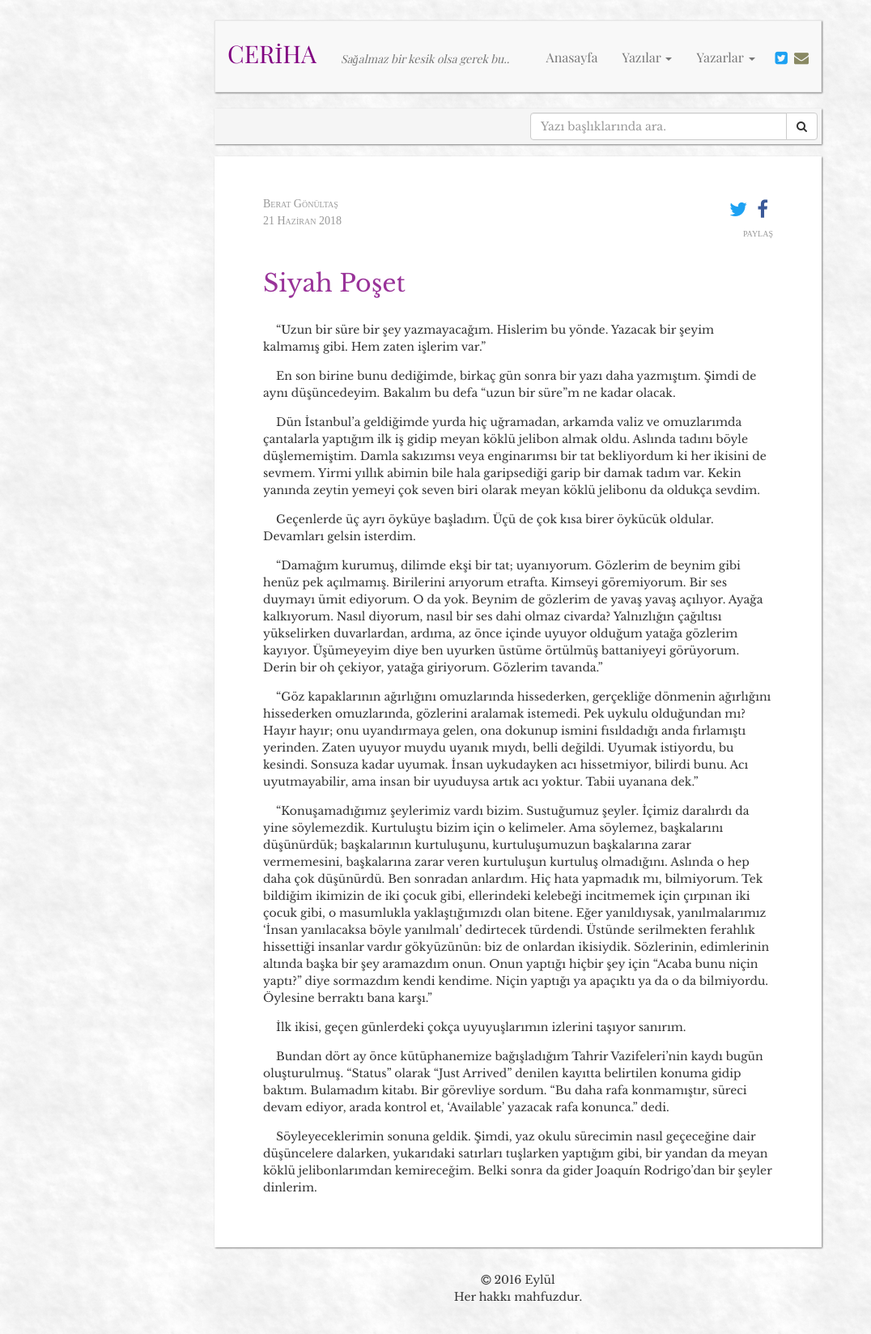
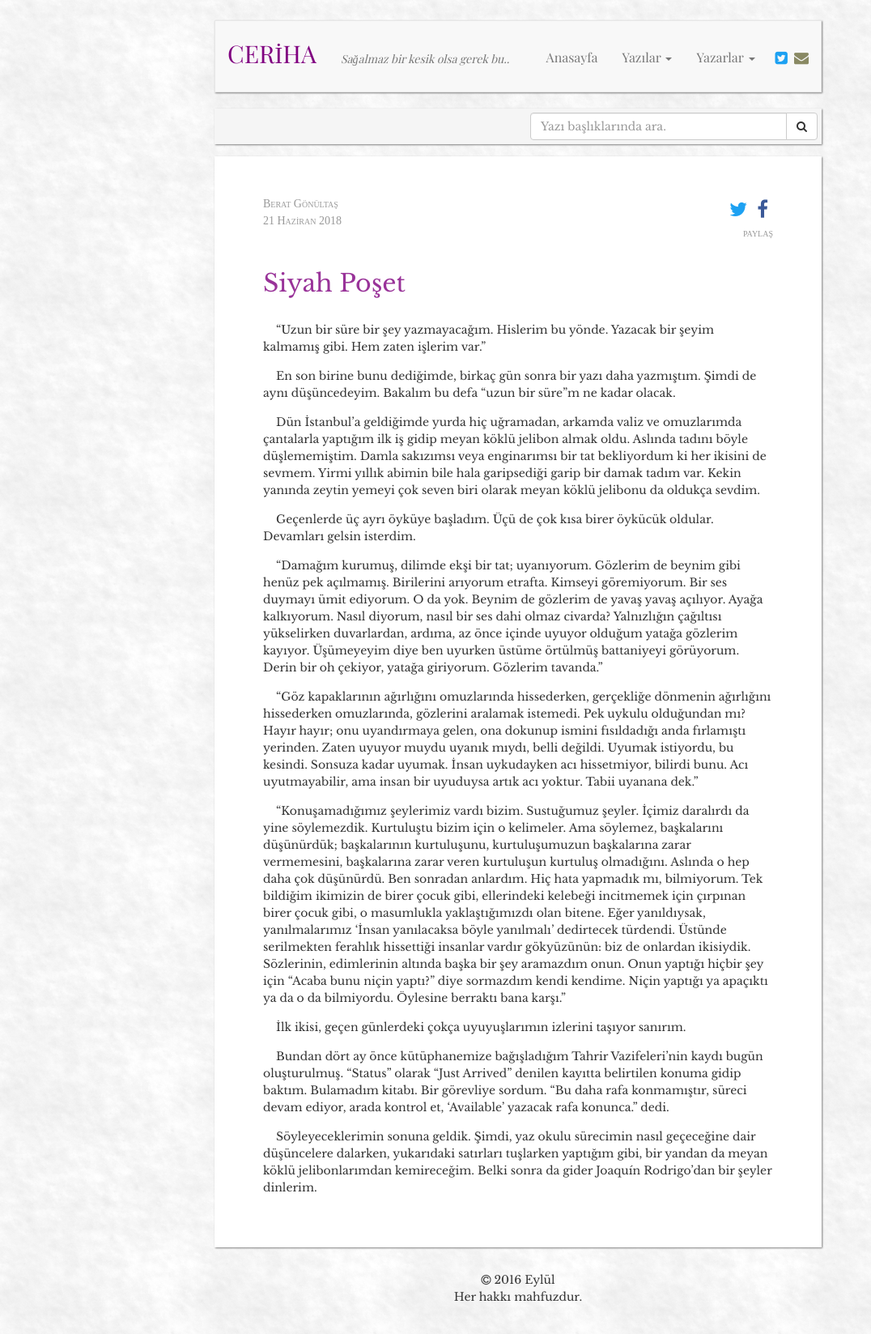
Before and after one commit to muhammedaydogdu/muhammedaydogdu.github.io, a Jekyll site: the page built from _posts/2018-06-21-siyah-poset.md, in a window 1280 px wide. Shown: the whole page at 81% size, without its empty margins (0-1076 px from the left). Built offline with Jekyll 4.4.1, drawn with Linux system fonts in a browser that asks for light colours; some web fonts are replaced.

Commit message:
Update 2018-06-21-siyah-poset.md

```diff
--- a/_posts/2018-06-21-siyah-poset.md
+++ b/_posts/2018-06-21-siyah-poset.md
@@ -19,7 +19,7 @@ image: siyah_poset.jpeg
 
 &nbsp;&nbsp;&nbsp;&nbsp;“Göz kapaklarının ağırlığını omuzlarında hissederken, gerçekliğe dönmenin ağırlığını hissederken omuzlarında, gözlerini aralamak istemedi. Pek uykulu olduğundan mı? Hayır hayır; onu uyandırmaya gelen, ona dokunup ismini fısıldadığı anda fırlamıştı yerinden. Zaten uyuyor muydu uyanık mıydı, belli değildi. Uyumak istiyordu, bu kesindi. Sonsuza kadar uyumak. İnsan uykudayken acı hissetmiyor, bilirdi bunu. Acı uyutmayabilir, ama insan bir uyuduysa artık acı yoktur. Tabii uyanana dek.”
 
-&nbsp;&nbsp;&nbsp;&nbsp;“Konuşamadığımız şeylerimiz vardı bizim. Sustuğumuz şeyler. İçimiz daralırdı da yine söylemezdik. Kurtuluştu bizim için o kelimeler. Ama söylemez, başkalarını düşünürdük; başkalarının kurtuluşunu, kurtuluşumuzun başkalarına zarar vermemesini, başkalarına zarar veren kurtuluşun kurtuluş olmadığını. Aslında o hep daha çok düşünürdü. Ben sonradan anlardım. Hiç hata yapmadık mı, bilmiyorum. Tek bildiğim ikimizin de iki çocuk gibi, ellerindeki kelebeği incitmemek için çırpınan iki çocuk gibi, o masumlukla yaklaştığımızdı olan bitene. Eğer yanıldıysak, yanılmalarımız ‘İnsan yanılacaksa böyle yanılmalı’ dedirtecek türdendi. Üstünde serilmekten ferahlık hissettiği insanlar vardır gökyüzünün: biz de onlardan ikisiydik. Sözlerinin, edimlerinin altında başka bir şey aramazdım onun. Onun yaptığı hiçbir şey için “Acaba bunu niçin yaptı?” diye sormazdım kendi kendime. Niçin yaptığı ya apaçıktı ya da o da bilmiyordu. Öylesine berraktı bana karşı.”
+&nbsp;&nbsp;&nbsp;&nbsp;“Konuşamadığımız şeylerimiz vardı bizim. Sustuğumuz şeyler. İçimiz daralırdı da yine söylemezdik. Kurtuluştu bizim için o kelimeler. Ama söylemez, başkalarını düşünürdük; başkalarının kurtuluşunu, kurtuluşumuzun başkalarına zarar vermemesini, başkalarına zarar veren kurtuluşun kurtuluş olmadığını. Aslında o hep daha çok düşünürdü. Ben sonradan anlardım. Hiç hata yapmadık mı, bilmiyorum. Tek bildiğim ikimizin de birer çocuk gibi, ellerindeki kelebeği incitmemek için çırpınan birer çocuk gibi, o masumlukla yaklaştığımızdı olan bitene. Eğer yanıldıysak, yanılmalarımız ‘İnsan yanılacaksa böyle yanılmalı’ dedirtecek türdendi. Üstünde serilmekten ferahlık hissettiği insanlar vardır gökyüzünün: biz de onlardan ikisiydik. Sözlerinin, edimlerinin altında başka bir şey aramazdım onun. Onun yaptığı hiçbir şey için “Acaba bunu niçin yaptı?” diye sormazdım kendi kendime. Niçin yaptığı ya apaçıktı ya da o da bilmiyordu. Öylesine berraktı bana karşı.”
 
 &nbsp;&nbsp;&nbsp;&nbsp;İlk ikisi, geçen günlerdeki çokça uyuyuşlarımın izlerini taşıyor sanırım.
 
```
